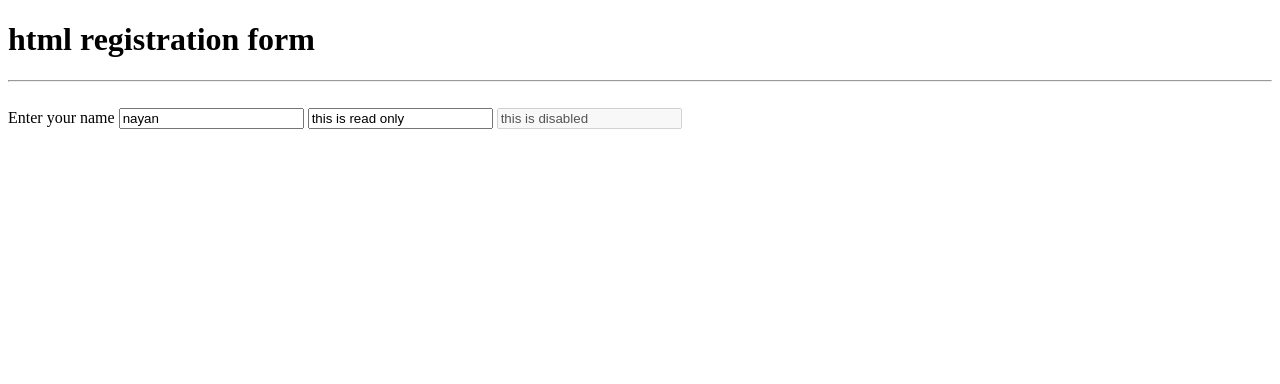
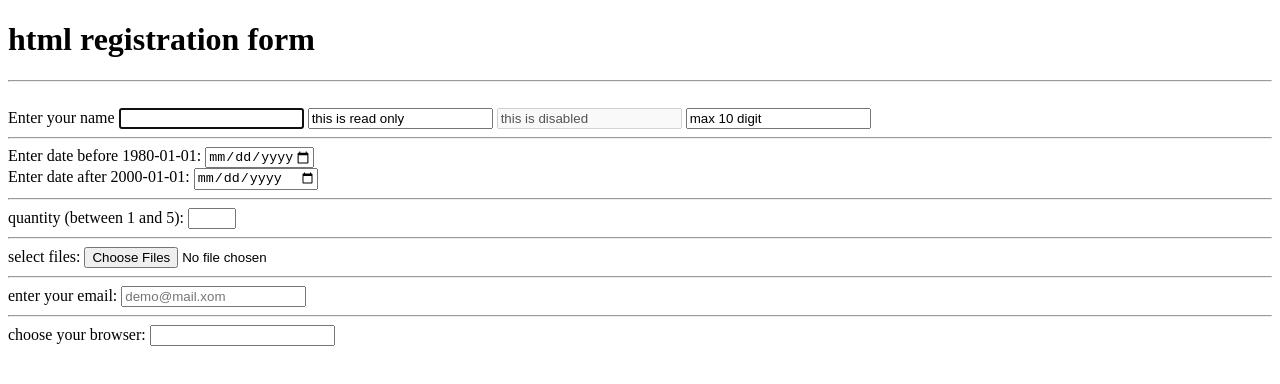
Before and after one commit to NayanDeshmukh2001/Web_Dev, a plain HTML site: page inputattribute.html in a window 1280 px wide. Drawn offline with Linux system fonts and the light colour scheme.

Commit message:
new commit

```diff
--- a/inputattribute.html
+++ b/inputattribute.html
@@ -13,9 +13,59 @@
     <form action="#">
       <div>
         <label for="username">Enter your name</label>
-        <input type="text" id="username" value="nayan" />
+        <input type="text" id="username" autofocus/>
         <input type="text" id="username" value="this is read only" readonly />
         <input type="text" id="username" value="this is disabled" disabled />
+        <input type="text" id="username" value="max 10 digit" maxlength="10" autocomplete="off"/>
+        <br>
+        <hr>
+        <label for="datemax">Enter date before 1980-01-01:</label>
+        <input
+        type="date"
+        id="datemax"
+        name="datemax"
+        max="1979-12-31">
+        <br>
+        <label for="datemin">Enter date after 2000-01-01:</label>
+        <input
+        type="date"
+        id="datemin"
+        name="datemin"
+        min="2000-01-01">
+        <br>
+        <hr>
+
+        <label for="quantity">quantity (between 1 and 5):</label>
+        <input
+        type="number"
+        id="quantity"
+        name="quantity"
+        min="1"
+        max="5">
+        <br>
+        <hr>
+        <label for="files">select files:</label>
+        <input
+        type="file"
+        id="file"
+        name="file" multiple>
+        <br>
+        <hr>
+        <label for="email">enter your email:</label>
+        <input type="email" id="email" placeholder="demo@mail.xom" required autocomplete="off">
+        <br>
+        <hr>
+        <form action="browsers">
+        <label for="browsers">choose your browser:</label>
+
+        <input list="browsers" name="browser">
+        <detalist id="browsers">
+          <option value="chrome">
+          <option value="firefox">
+          <option value="opera">
+          <option value="brave">
+        </detalist>
+      </form>
       </div>
     </form>
   </body>
```
